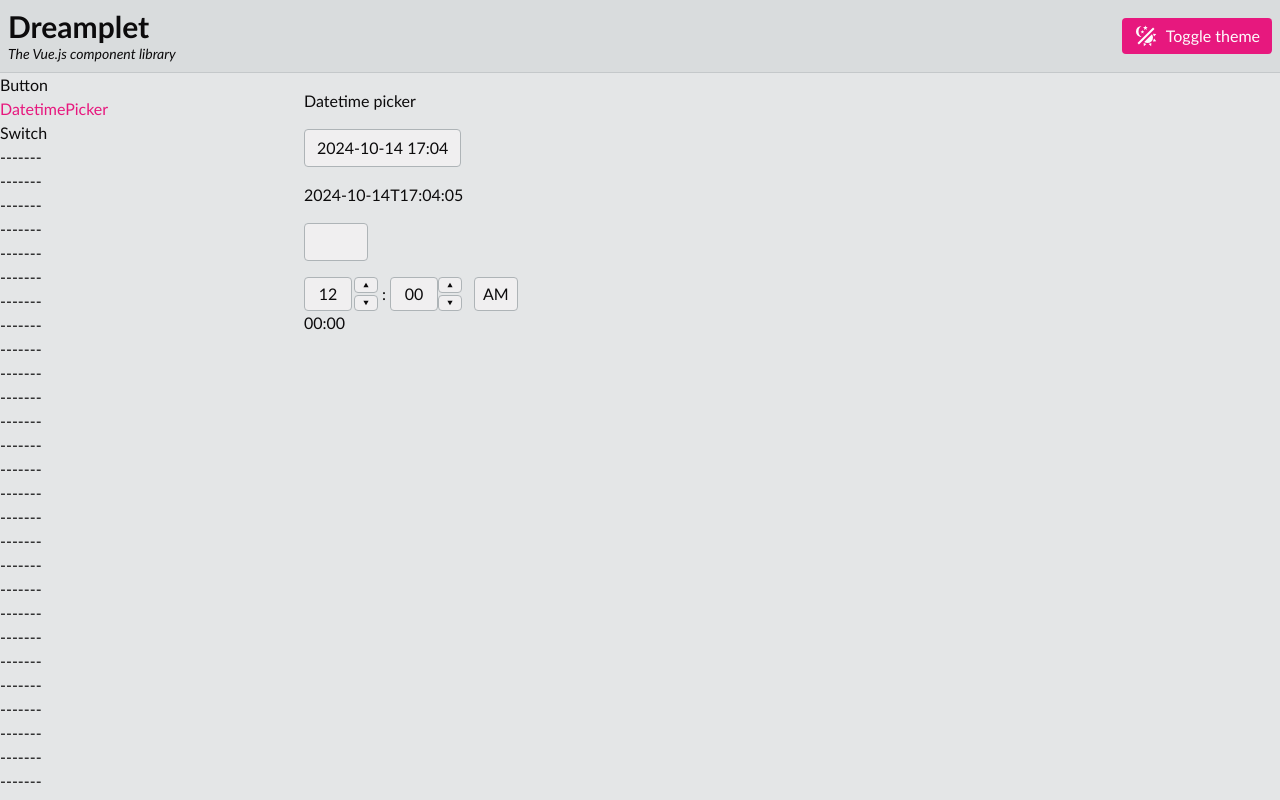
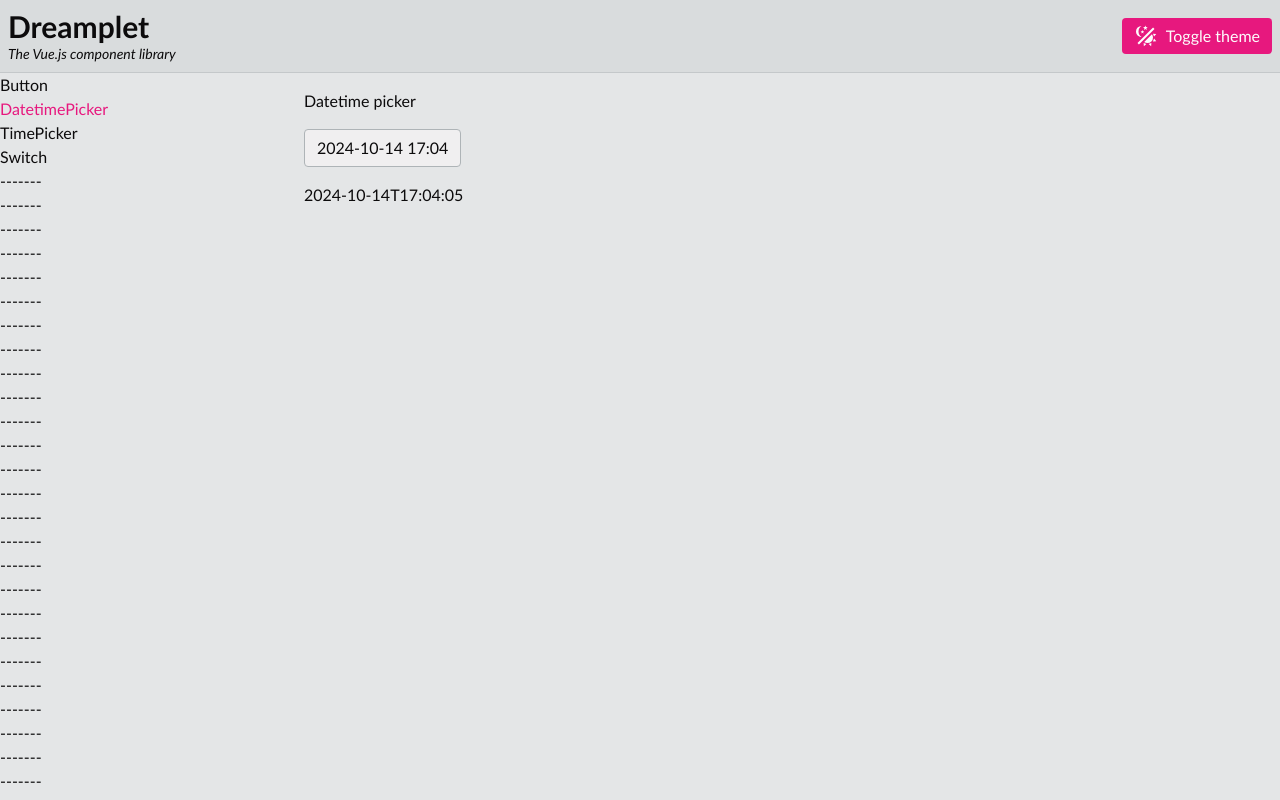
Before and after one commit to marepilc/vue-components, a Nuxt app: page /docs/datetime-picker in a window 1280 px wide. Built offline with nearby package versions, Linux system fonts and the light colour scheme.

Commit message:
datetime picker WiP

```diff
--- a/components/DatePicker.vue
+++ b/components/DatePicker.vue
@@ -50,6 +50,8 @@ const monthAbbreviations = [
 ]
 
 const selectedDate = ref(new Date(props.modelValue))
+
+const selectedTime = ref('00:00')
 
 // Emit updated model value as a Date object
 watch(selectedDate, (newValue) => {
@@ -241,8 +243,6 @@ function handleClickOutside(event: MouseEvent) {
 }
 
 function handleKeyDown(event: KeyboardEvent) {
-    console.log(event.key)
-    console.log(pickerOpen.value)
     if (pickerOpen.value) {
         if (event.key === 'Escape') {
             pickerOpen.value = false
@@ -344,9 +344,10 @@ onBeforeUnmount(() => {
                     </div>
                 </div>
                 <div
-                    class="grid grid-cols-7 gap-1 p-2"
+                    class="flex flex-col items-center"
                     v-if="pickerView === 'days'"
                 >
+                    <div class="grid w-full grid-cols-7 gap-1 p-2">
                         <div
                             v-for="(weekday, ix) in weekdays"
                             :key="'weekday-' + ix"
@@ -368,10 +369,16 @@ onBeforeUnmount(() => {
                                     ? 'bg-primary-500 !text-ink-50'
                                     : '',
                             ]"
-                        @click="day.currentMonth ? selectDate(day.day) : null"
+                            @click="
+                                day.currentMonth ? selectDate(day.day) : null
+                            "
                         >
                             {{ day.day }}
                         </div>
+                    </div>
+                    <template v-if="withTime">
+                        <TimePicker class="my-2" v-model="selectedTime" />
+                    </template>
                 </div>
                 <div
                     class="grid grid-cols-3 gap-1 p-2"
@@ -411,7 +418,6 @@ onBeforeUnmount(() => {
                         {{ year }}
                     </div>
                 </div>
-                <div v-if="withTime">Time</div>
             </div>
         </div>
 
--- a/components/app/AppTimeInput.vue
+++ b/components/TimePicker.vue
@@ -8,7 +8,7 @@ const props = defineProps({
     },
     hours24: {
         type: Boolean,
-        default: false,
+        default: true,
     },
 })
 
@@ -288,7 +288,6 @@ function emitModelValue() {
 
 <style scoped>
 input {
-    /* existing styles */
     @apply w-12 rounded border border-surface-300 bg-form-light px-2 py-1 text-center focus:outline-none focus:ring-1 focus:ring-primary-500 focus:ring-opacity-50 focus:ring-offset-2 focus:ring-offset-surface-50 dark:border-surface-800 dark:bg-form-dark dark:focus:ring-offset-surface-950;
 }
 
--- a/components/app/AppSidebar.vue
+++ b/components/app/AppSidebar.vue
@@ -8,6 +8,9 @@ const route = useRoute()
     </div>
     <div :class="{ 'text-primary-500': route.name === 'docs-datetime-picker' }">
         <NuxtLink to="/docs/datetime-picker">DatetimePicker</NuxtLink>
+    </div>
+    <div :class="{ 'text-primary-500': route.name === 'docs-time-picker' }">
+        <NuxtLink to="/docs/time-picker">TimePicker</NuxtLink>
     </div>
     <div :class="{ 'text-primary-500': route.name === 'docs-switch' }">
         <NuxtLink to="/docs/switch">Switch</NuxtLink>
--- a/pages/docs/datetime-picker.vue
+++ b/pages/docs/datetime-picker.vue
@@ -5,7 +5,7 @@ definePageMeta({
 
 const value = ref(new Date())
 const numericValue = ref(null)
-const timeValue = ref('00:00')
+
 const localDate = computed(() => {
     const adjustedDate = new Date(
         value.value.getTime() - value.value.getTimezoneOffset() * 60000
@@ -21,18 +21,6 @@ const localDate = computed(() => {
     <div class="my-4">
         {{ localDate }}
     </div>
-    <div>
-        <AppNumericInput class="w-16" v-model="numericValue" />
-    </div>
-    <div class="my-4">
-        {{ numericValue }}
-    </div>
-    <div>
-        <AppTimeInput class="w-24" v-model="timeValue" />
-    </div>
-    <div>
-        {{ timeValue }}
-    </div>
 </template>
 
 <style scoped></style>
--- /dev/null
+++ b/pages/docs/time-picker.vue
@@ -0,0 +1,20 @@
+<script setup lang="ts">
+definePageMeta({
+    layout: 'documentation',
+})
+
+const timeValue = ref('00:00')
+</script>
+
+<template>
+    <h1>Time picker</h1>
+
+    <div>
+        <TimePicker class="w-24" v-model="timeValue" />
+    </div>
+    <div>
+        {{ timeValue }}
+    </div>
+</template>
+
+<style scoped></style>
```
Lines whose indentation alone changed are shown as unchanged.
